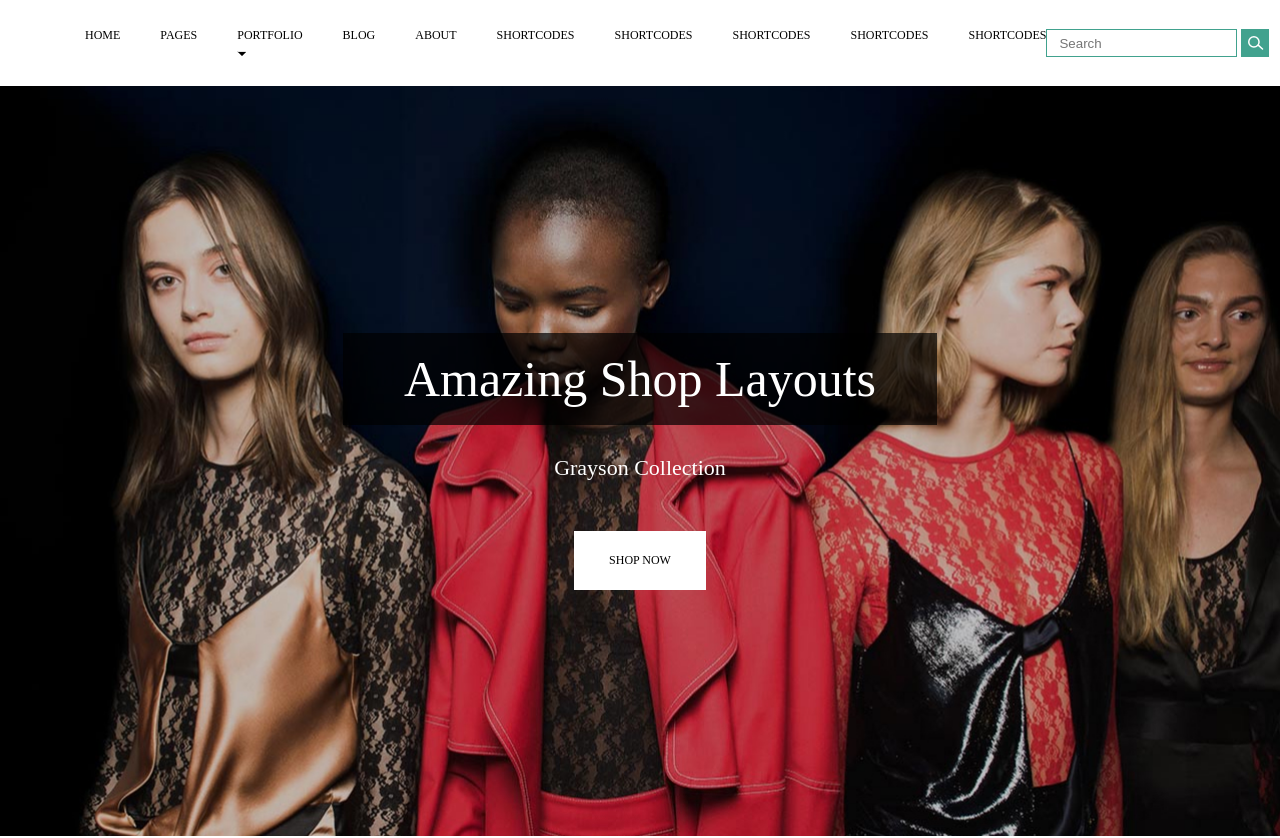
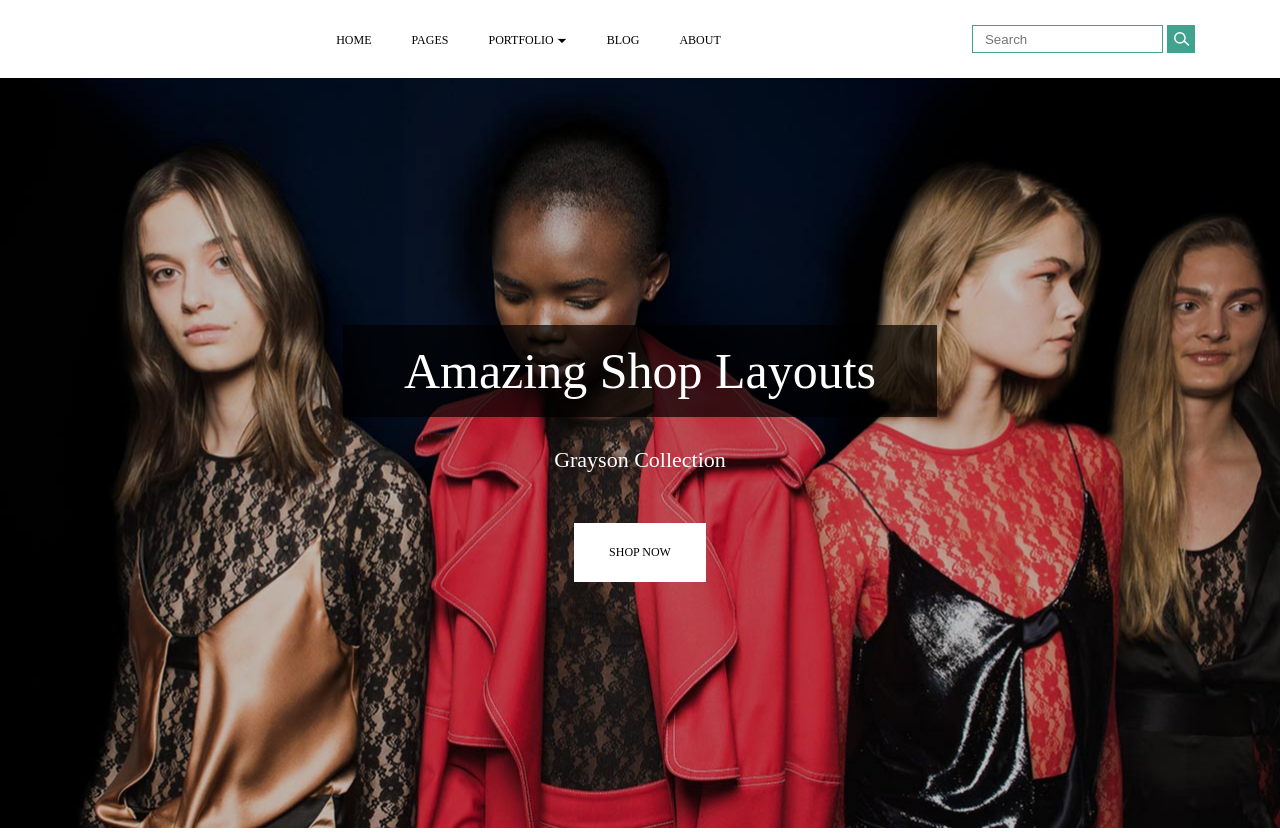
Before and after one commit to Russell2204/grayson, a plain HTML site: page index.html in a window 1280 px wide. Shown: the top 838 px of the page. Drawn offline with Linux system fonts and the light colour scheme.

Commit message:
second commit2

```diff
--- a/index.html
+++ b/index.html
@@ -23,11 +23,6 @@
                 </li>
                 <li><a href="">BLOG</a></li>
                 <li><a href="">ABOUT</a></li>
-                <li><a href="">SHORTCODES</a></li>
-                <li><a href="">SHORTCODES</a></li>
-                <li><a href="">SHORTCODES</a></li>
-                <li><a href="">SHORTCODES</a></li>
-                <li><a href="">SHORTCODES</a></li>
             </ul>
             <div class="header__nav-search">
                 <input type="text" placeholder="Search">
```
